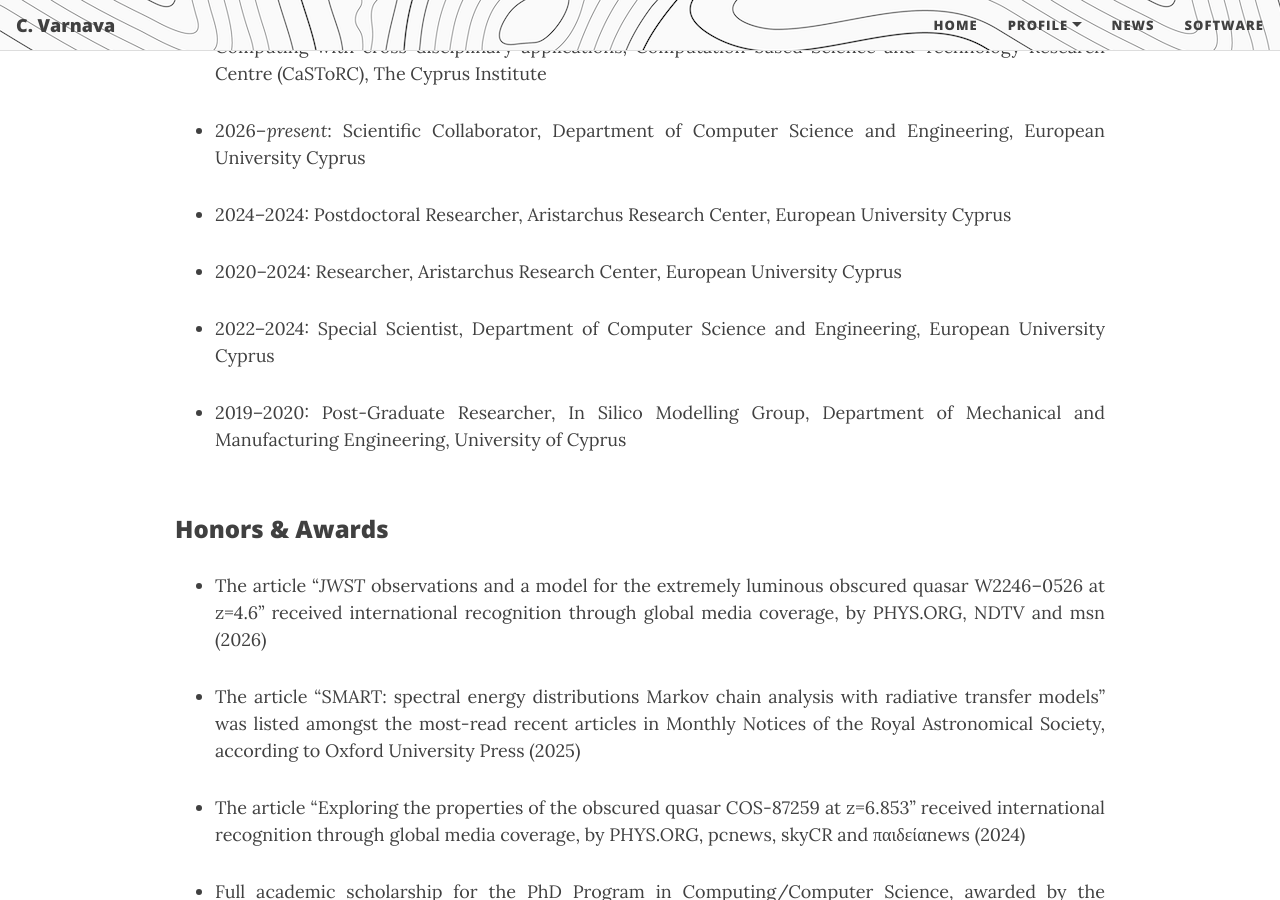
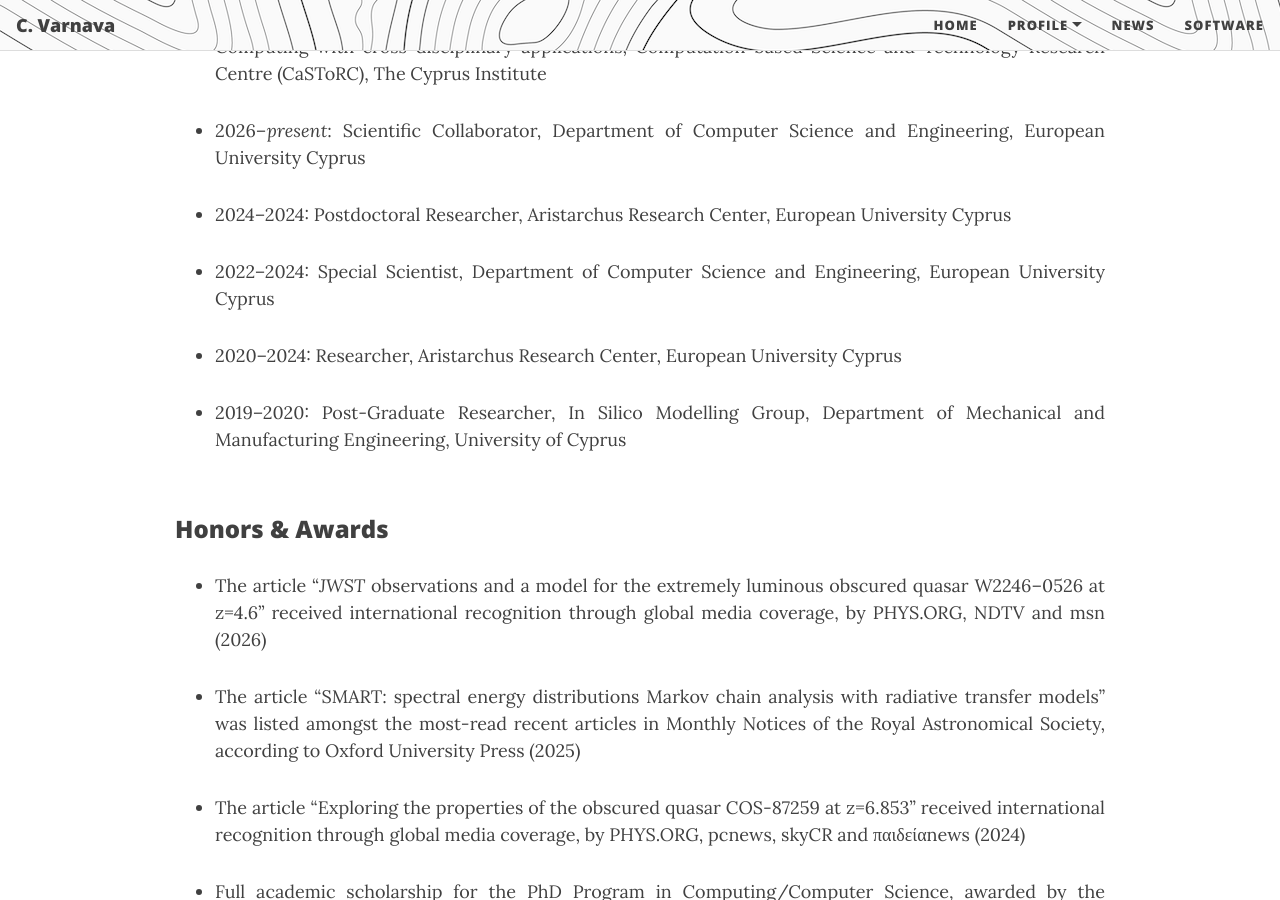
Before and after one commit to ch-var/ch-var.github.io, a Jekyll site: the page built from CV.html, in a window 1280 px wide and 900 px high, scrolled down 825 px. Built offline with Jekyll 4.4.1, drawn with Linux system fonts in a browser that asks for light colours; formulas are drawn with MathJax 3.

Commit message:
Update CV.html

```diff
--- a/CV.html
+++ b/CV.html
@@ -43,9 +43,9 @@ mathjax: true
 <p></p>
 <li class="responsive-margin">2024–2024: Postdoctoral Researcher, Aristarchus Research Center, European University Cyprus</li>
 <p></p>
+<li class="responsive-margin" style="margin-bottom: 8px;">2022–2024: Special Scientist, Department of Computer Science and Engineering, European University Cyprus</li>
+<p></p>
 <li class="responsive-margin">2020–2024: Researcher, Aristarchus Research Center, European University Cyprus</li>
-<p></p>
-<li class="responsive-margin" style="margin-bottom: 8px;">2022–2024: Special Scientist, Department of Computer Science and Engineering, European University Cyprus</li>
 <p></p>
 <li class="responsive-margin">2019–2020: Post-Graduate Researcher, In Silico Modelling Group, Department of Mechanical and Manufacturing Engineering, University of Cyprus</li>
 </ul>
```
